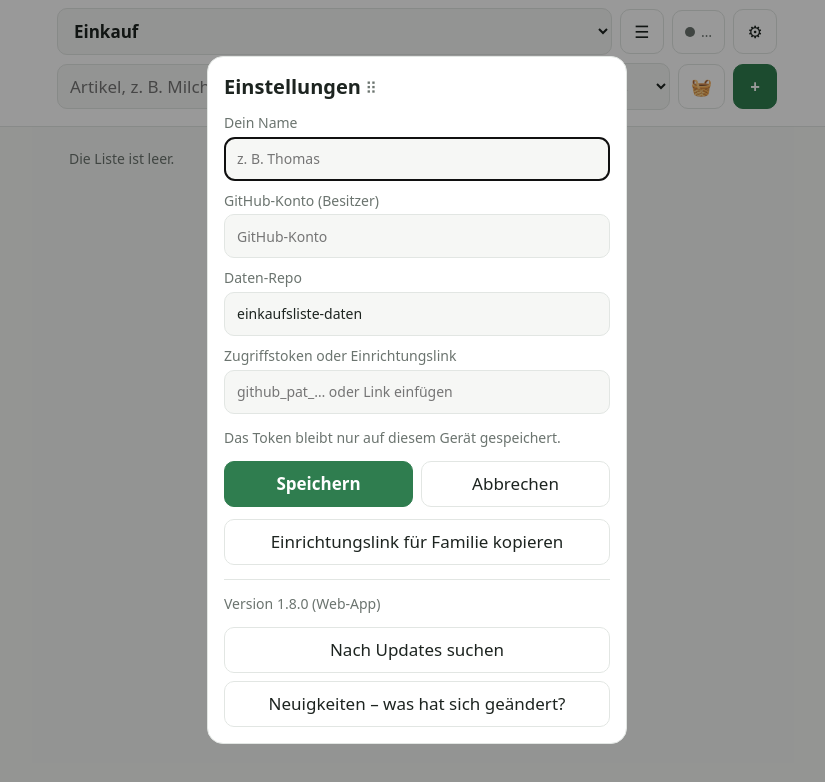
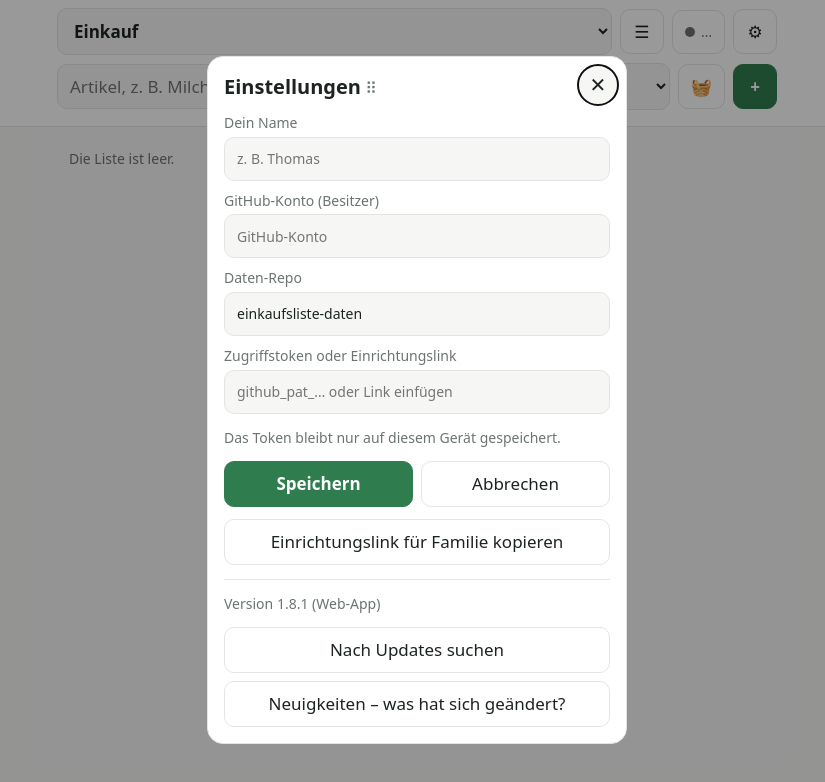
Before and after one commit to racerman76/einkaufsliste, a website with bundled scripts: page index.html in a window 1280 px wide. Shown: the whole page, without its empty margins (223-1048 px from the left). Built offline with nearby package versions, Linux system fonts and the light colour scheme; no server answers; files whose address does not match are found by name.

Commit message:
Version 1.8.1: Fenster mit ✕ schließen

```diff
--- a/app.js
+++ b/app.js
@@ -422,6 +422,10 @@ if (!cfg.token) try {
 function verschiebbar(dlg) {
   const griff = dlg.querySelector('h2');
   griff.classList.add('griff'); griff.title = 'Zum Verschieben ziehen';
+  // ✕ oben rechts: schließt wie „Abbrechen“ (nichts wird gespeichert)
+  const zu = el('button', { type: 'button', className: 'xbtn', textContent: '✕', title: 'Schließen', ariaLabel: 'Schließen' });
+  zu.onclick = () => dlg.close('');
+  dlg.prepend(zu);
   let x = 0, y = 0, sx, sy, ox, oy;
   const setze = (nx, ny) => {
     dlg.style.translate = '0 0';
--- a/changelog.js
+++ b/changelog.js
@@ -2,6 +2,14 @@
 // und VERSION in version.js auf dieselbe Nummer setzen (der Selbsttest prüft das).
 // Aus diesen Texten entstehen die Release-Beschreibungen auf GitHub und das Fenster „Neuigkeiten“ in der App.
 export const AENDERUNGEN = [
+  {
+    version: '1.8.1', titel: 'Fenster schnell schließen',
+    punkte: [
+      'Alle verschiebbaren Fenster haben oben rechts ein ✕ zum schnellen Schließen: „Artikel ändern“, „Einstellungen“, „Listen“, „Neuigkeiten“ und „Auswahl-Eintrag ändern“.',
+      'Das ✕ wirkt wie „Abbrechen“ – nicht gespeicherte Eingaben werden verworfen.',
+      'Im Fenster „Neuigkeiten“ ersetzt das ✕ den bisherigen Knopf „Schließen“.',
+    ],
+  },
   {
     version: '1.8.0', titel: 'Symbol-Auswahl selbst anpassen',
     punkte: [
--- a/index.html
+++ b/index.html
@@ -48,7 +48,6 @@
   <dialog id="newsDlg">
     <div class="pickhead">
       <h2 id="newsHead">Neuigkeiten</h2>
-      <form method="dialog"><button class="primary">Schließen</button></form>
     </div>
     <div id="newsBody"></div>
   </dialog>
--- a/style.css
+++ b/style.css
@@ -78,6 +78,12 @@ dialog > button, #listDlg form button, #copyLink { display: block; width: 100%;
 /* Verschiebbare Fenster: am Titel ziehen */
 .griff { cursor: move; touch-action: none; user-select: none; -webkit-user-select: none; }
 .griff::after { content: ' ⠿'; color: var(--muted); font-weight: normal; font-size: .8em; }
+/* ✕ oben rechts in verschiebbaren Fenstern */
+dialog:has(> .xbtn) { position: fixed; }
+.xbtn { position: absolute; top: 8px; right: 8px; z-index: 1; width: 40px; height: 40px; min-height: 0; min-width: 0;
+  padding: 0; border-radius: 50%; border: none; background: transparent; color: var(--muted); font-size: 20px; line-height: 1; }
+.xbtn:hover, .xbtn:focus-visible { background: var(--bg); color: var(--text); }
+dialog h2.griff { padding-right: 40px; }
 /* Neuigkeiten */
 #newsDlg { width: min(96vw, 640px); max-height: 90vh; padding: 14px; }
 #newsDlg[open] { display: flex; flex-direction: column; }
--- a/sw.js
+++ b/sw.js
@@ -1,5 +1,5 @@
 // App-Dateien offline vorhalten. GitHub-API-Aufrufe (andere Domain) laufen nie über den Cache.
-const CACHE = 'einkauf-v17'; // bei jeder Code-Änderung hochzählen (wie VERSION in version.js), damit Handys die neue Version laden
+const CACHE = 'einkauf-v18'; // bei jeder Code-Änderung hochzählen (wie VERSION in version.js), damit Handys die neue Version laden
 const FILES = ['./', 'index.html', 'app.js', 'merge.js', 'sort.js', 'version.js', 'catalog.js', 'changelog.js', 'style.css', 'manifest.webmanifest',
   'icons/icon-192.png', 'icons/icon-512.png', 'icons/apple-touch-icon.png'];
 
--- a/version.js
+++ b/version.js
@@ -1,6 +1,6 @@
 // Versionsnummer der App. Bei jeder Änderung an der App hochzählen –
 // der Android-Build erstellt nur dann ein neues Release (Tag v<VERSION>).
-export const VERSION = '1.8.0';
+export const VERSION = '1.8.1';
 
 // Ist Version a neuer als b? ("1.10.0" > "1.9.2"); Unlesbares (z. B. alte Tags) gilt nie als neuer
 export function neuer(a, b) {
```
Also changed, not shown: README.md.
